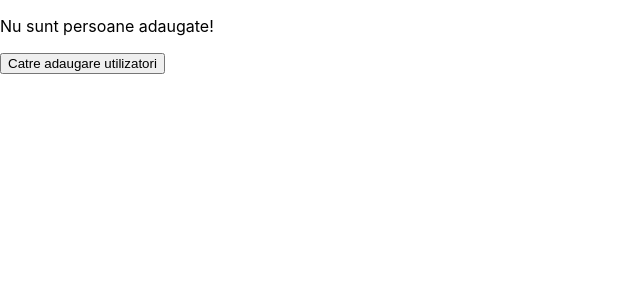
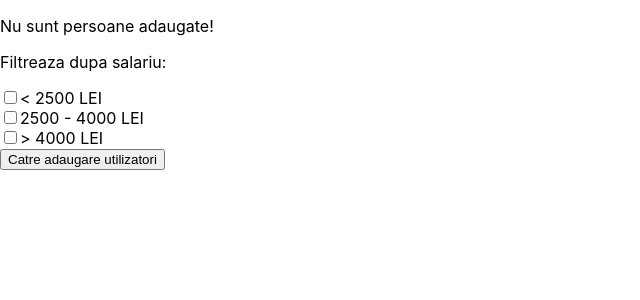
Before and after one commit to rscutaru/React-practical-exam, a React (Create React App) app: page /people in a window 1280 px wide. Shown: the top 300 px of the page, without its empty margins (0-640 px from the left). Built offline with nearby package versions, Linux system fonts and the light colour scheme.

Commit message:
Filtering people works now but we need to remove filters in redux state when a checkbox is unchecked.

```diff
--- a/src/components/SidebarList.jsx
+++ b/src/components/SidebarList.jsx
@@ -1,51 +1,21 @@
 import React from 'react';
+import { setFilter } from '../redux/actions/filter';
+import {connect} from 'react-redux';
 
-class SidebarList extends React.Component {
-    constructor(props) {
-        super(props);
-        this.state = {
-            filters: [
-                {
-                    name: "filter1",
-                    checked: false
-                },
-                {
-                    name: "filter2",
-                    checked: false
-                },
-                {
-                    name: "filter3",
-                    checked: false
-                }
-            ]
-        }
-    }
-
-    checkValue(name){
-        selectedFilter=this.state.filters.find(filter => filter.name === name)
-        return selectedFilter.checked;
-    }
-
-    filterSalary(event, min, max){
-        if (event.target.checked) {
-            this.props.filterSalaryCallback(lowerLimit, upperLimit);
-        } else {
-            this.props.filterSalaryCallback(0, Infinity);
-        }
-        this.handleCheckboxes(event.target.name);
-    }
-
-    render(){
-        return(
+function SidebarList(props) {
+    return (
         <div className="col-12 col-md-3">
-                <p>Filtreaza dupa pret:</p>
+            <p>Filtreaza dupa salariu:</p>
             <div>
                 <div className="filter">
                     <input
                         type="checkbox"
                         name="filter1"
-                         checked={this.checkValue('filter1')}
-                         onChange={(event) => this.filterSalary(event, 0, 2500)}
+                        onChange={() => props.setFilter({
+                            filterName: "filter1",
+                            min: 0,
+                            max: 2500
+                        })}
                     />
                     <label htmlFor="filter1">&lt; 2500 LEI</label>
                 </div>
@@ -54,8 +24,11 @@ class SidebarList extends React.Component {
                     <input
                         type="checkbox"
                         name="filter2"
-                         checked={this.checkValue('filter2')}
-                         onChange={(event) => this.filterSalary(event, 2500, 4000)}
+                        onChange={() => props.setFilter({
+                            filterName: "filter2",
+                            min: 2500,
+                            max: 4000
+                        })}
                     />
                     <label htmlFor="filter2">2500 - 4000 LEI</label>
                 </div>
@@ -64,10 +37,13 @@ class SidebarList extends React.Component {
                     <input
                         type="checkbox"
                         name="filter3"
-                         checked={this.checkValue('filter3')}
-                         onChange={(event) => this.filterSalary(event, 4000, Infinity)}
+                        onChange={() => props.setFilter({
+                            filterName: "filter3",
+                            min: 4000,
+                            max: Infinity
+                        })}
                     />
-                        <label htmlFor="filter2">&gt; 4000 LEI</label>
+                    <label htmlFor="filter3">&gt; 4000 LEI</label>
                 </div>
 
             </div>
@@ -75,6 +51,10 @@ class SidebarList extends React.Component {
         </div>
     );
 }
+
+function mapDispatchToProps(dispatch) {
+    return {
+        setFilter: (payload) => dispatch(setFilter(payload))
+    };
 }
-
-export default SidebarList;
+export default connect(null, mapDispatchToProps)(SidebarList);
--- a/src/pages/People.jsx
+++ b/src/pages/People.jsx
@@ -1,17 +1,18 @@
-import React from 'react';
+import React, { Component } from 'react';
 import { Link } from 'react-router-dom';
 import { connect } from 'react-redux';
 import Person from '../components/Person';
-
+import Layout from '../components/Layout';
+import SidebarList from '../components/SidebarList';
 
 function People(props) {
-    console.log(props.people);
+
     return (
+        <Layout>
             <div>
                 {
-
-                props.people.length
-                    ? props.people.map((person, id) => {
+                    props.filteredPeople.length
+                        ? props.filteredPeople.map((person, id) => {
                             return <Person
                                 surname={person.surname}
                                 firstname={person.firstname}
@@ -25,19 +26,34 @@ function People(props) {
                             <p>Nu sunt persoane adaugate!</p>
                         </div>
                 }
-
+                <SidebarList />
                 <Link to='/'>
                     <button>Catre adaugare utilizatori</button>
                 </Link>
-
             </div>
-    )
+        </Layout>
+    );
 }
 
+
 function mapStateToProps(state) {
+    const filters = state.filter.filters;
+    const people = state.people.people;
     return {
-        people: state.people
+        filteredPeople: people.filter(person => applyFilters(person, filters))
     }
 }
 
+function applyFilters(person, filters) {
+    if(filters.length===0){
+        return true;
+    }
+    for (const filter of filters) {
+        if (person.salary >= filter.min && person.salary <= filter.max) {
+            return true;
+        }
+    }
+    return false;
+}
+
 export default connect(mapStateToProps)(People);
--- /dev/null
+++ b/src/redux/actions/filter.js
@@ -0,0 +1,6 @@
+export function setFilter(payload) {
+    return {
+        type: 'SET_FILTER',
+        payload
+    }
+}
--- /dev/null
+++ b/src/redux/reducers/filter.js
@@ -0,0 +1,19 @@
+const initialState = {
+    filters: []
+}
+
+export function filtersReducer(state = initialState, action) {
+    switch (action.type) {
+        case 'SET_FILTER':
+            const newState={
+                ...state,
+                filters: [
+                    ...state.filters,
+                    action.payload
+                ]
+            }
+            return newState;
+        default:
+            return state;
+    }
+}
--- a/src/redux/store.js
+++ b/src/redux/store.js
@@ -1,6 +1,13 @@
-import {createStore} from 'redux';
+import {createStore, combineReducers} from 'redux';
 import {personReducer} from './reducers/person';
+import {filtersReducer} from './reducers/filter';
 
-const store=createStore(personReducer);
+
+const rootReducer= combineReducers({
+    people: personReducer,
+    filter: filtersReducer
+})
+
+const store=createStore(rootReducer);
 
 export default store;
```
Lines whose indentation alone changed are shown as unchanged.
